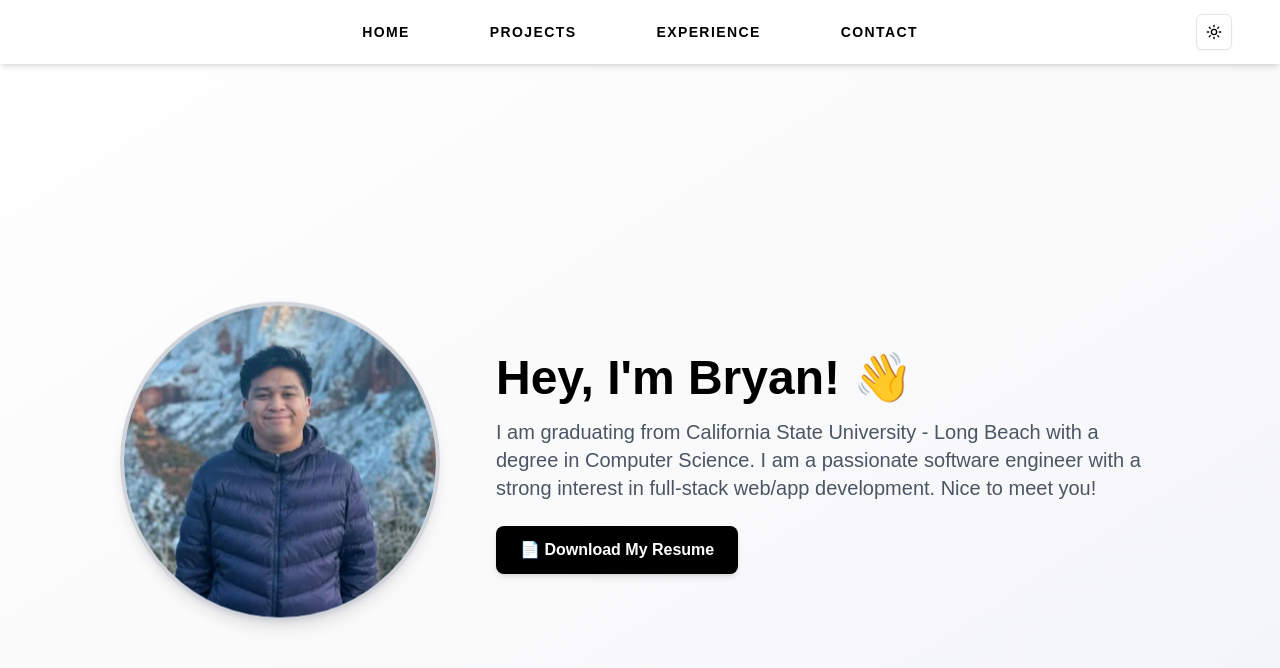
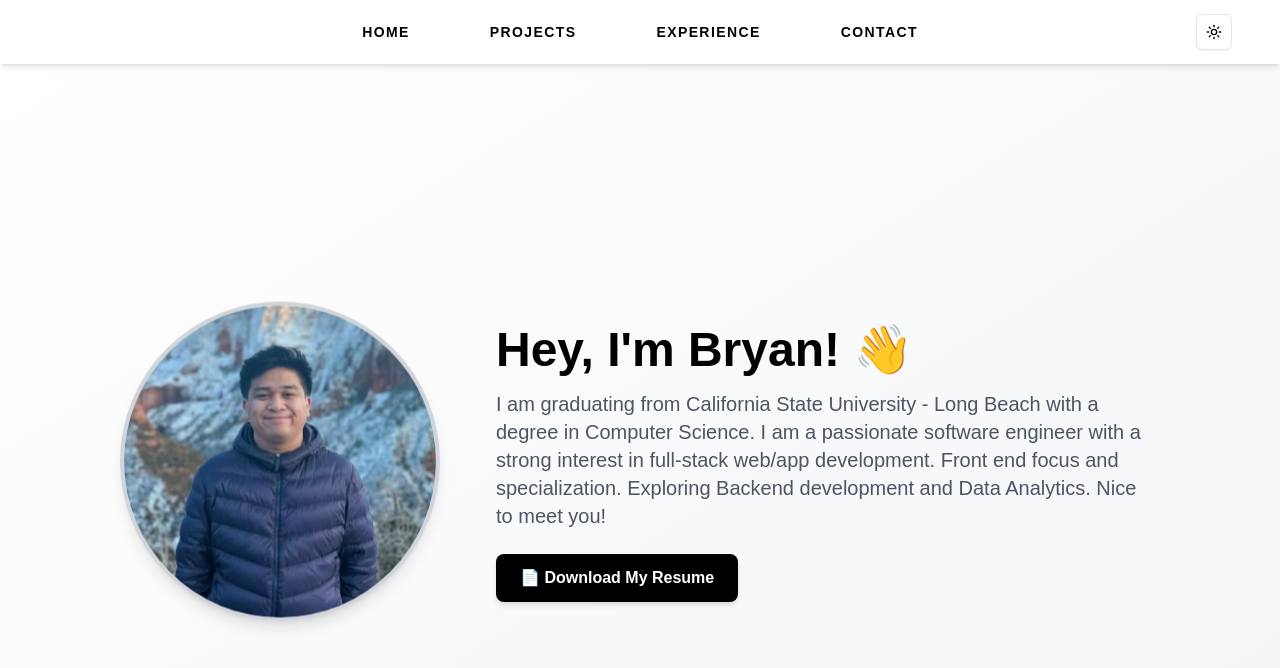
Before and after one commit to YanRho/e-profile, a Next.js app: page / in a window 1280 px wide. Shown: the top 668 px of the page. Built offline with nearby package versions, Linux system fonts and the light colour scheme.

Commit message:
Update page.tsx

```diff
--- a/app/page.tsx
+++ b/app/page.tsx
@@ -25,8 +25,9 @@ export default function Home() {
           <p className="mt-4 text-base sm:text-lg md:text-xl text-gray-600 dark:text-gray-300">
             I am graduating from California State University - Long Beach with a
             degree in Computer Science. I am a passionate software engineer with
-            a strong interest in full-stack web/app development. Nice to meet
-            you!
+            a strong interest in full-stack web/app development. Front end focus
+            and specialization. Exploring Backend development and Data
+            Analytics. Nice to meet you!
           </p>
           <a
             href="/resumes/BergenholtzResume.pdf"
```
